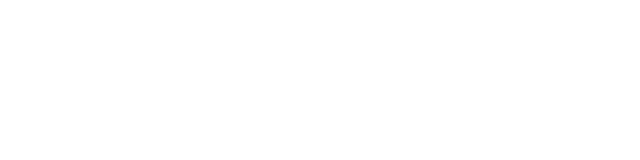
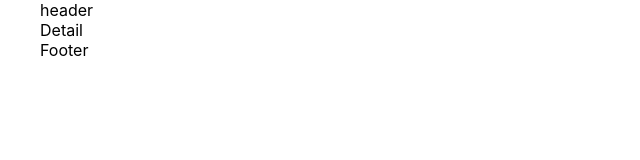
Before and after one commit to mugyeol/hanghae-react-tech-blog, a React (Create React App) app: page /1 in a window 1280 px wide. Shown: the top 160 px of the page, without its empty margins (0-640 px from the left). Built offline with nearby package versions, Linux system fonts and the light colour scheme.

Commit message:
feat : structure

```diff
--- a/package.json
+++ b/package.json
@@ -3,9 +3,12 @@
   "version": "0.1.0",
   "private": true,
   "dependencies": {
+    "@reduxjs/toolkit": "^1.9.1",
     "@testing-library/jest-dom": "^5.14.1",
     "@testing-library/react": "^13.0.0",
     "@testing-library/user-event": "^13.2.1",
+    "axios": "^1.2.1",
+    "json-server": "^0.17.1",
     "react": "^18.2.0",
     "react-dom": "^18.2.0",
     "react-redux": "^8.0.5",
--- /dev/null
+++ b/src/components/Footer.js
@@ -0,0 +1,11 @@
+import React from 'react'
+
+const Footer = () => {
+  return (
+    <div>
+      Footer
+    </div>
+  )
+}
+
+export default Footer
--- a/src/components/Header.js
+++ b/src/components/Header.js
@@ -3,7 +3,7 @@ import React from 'react'
 const Header = () => {
   return (
     <div>
-
+      header
     </div>
   )
 }
--- a/src/components/Layout.js
+++ b/src/components/Layout.js
@@ -1,11 +1,20 @@
 import React from 'react'
+import styled from 'styled-components'
 
-const Layout = () => {
+const Layout = ({children}) => {
   return (
-    <div>
-
-    </div>
+    <StLayout>
+      {children}
+    </StLayout>
   )
 }
 
 export default Layout
+
+const StLayout = styled.div`
+
+width: 1200px;
+min-width: 800px;
+margin: auto;
+
+`
--- a/src/pages/Detail.js
+++ b/src/pages/Detail.js
@@ -3,7 +3,7 @@ import React from 'react'
 const Detail = () => {
   return (
     <div>
-
+      Detail
     </div>
   )
 }
--- a/src/pages/Main.js
+++ b/src/pages/Main.js
@@ -4,7 +4,7 @@ import React from 'react'
 const Main = () => {
   return (
     <div>
-
+      Main
     </div>
   )
 }
--- a/src/shared/Router.js
+++ b/src/shared/Router.js
@@ -1,10 +1,16 @@
-import React from 'react'
-import { BrowserRouter,Route,Routes } from "react-router-dom";
-import Main from "../pages/Main"
-import Detail from "../pages/Detail"
-import AddPostForm from "../features/post/AddPostForm"
+import React from "react";
+import { BrowserRouter, Route, Routes } from "react-router-dom";
+import Main from "../pages/Main";
+import Detail from "../pages/Detail";
+import AddPostForm from "../features/post/AddPostForm";
+import Header from "../components/Header";
+import Footer from "../components/Footer";
+import Layout from "../components/Layout";
 const Router = () => {
   return (
+    <>
+    <Layout>
+    <Header />
     <BrowserRouter>
       <Routes>
         <Route path="/" element={<Main />} />
@@ -12,7 +18,10 @@ const Router = () => {
         <Route path="/form" element={<AddPostForm />} />
       </Routes>
     </BrowserRouter>
-  )
-}
+    <Footer/>
+    </Layout>
+    </>
+  );
+};
 
-export default Router
+export default Router;
```
Also changed, not shown: src/features/profile/Profile.js (added, +11 -0 lines), src/redux/config/configStore.js (+8 -6 lines), src/redux/modules/commentSlice.js (added, +16 -0 lines), src/redux/modules/postSlice.js (added, +15 -0 lines), 2 other files (tests, documents, lock files or other folders).
